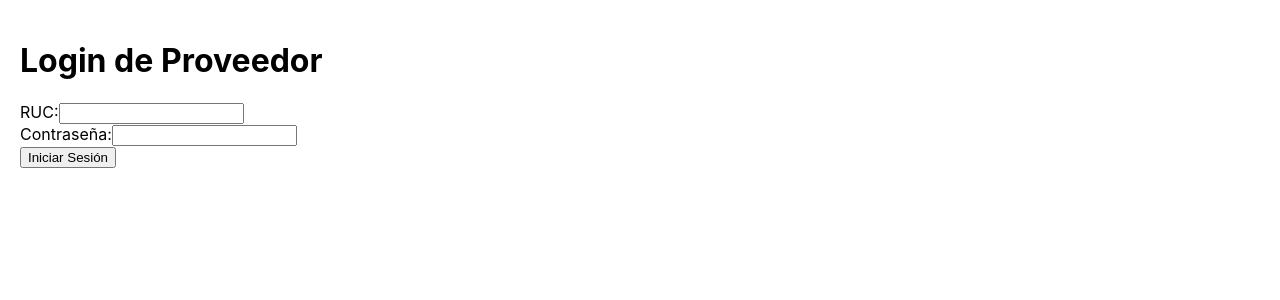
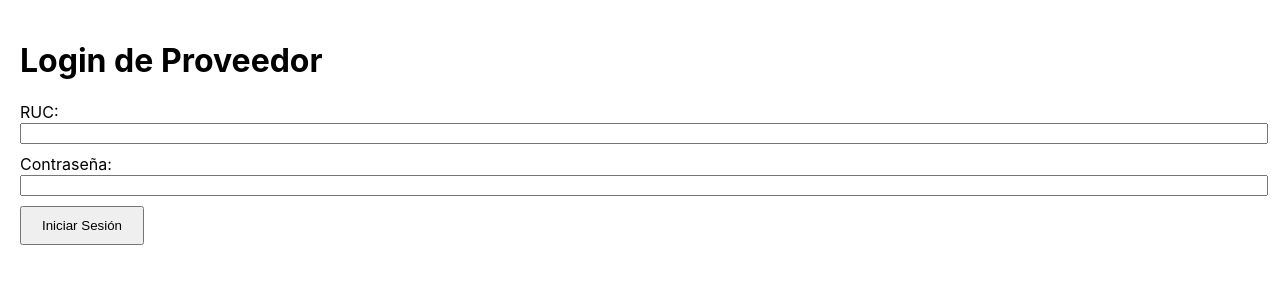
Before and after one commit to jlbv87/registro-proveedores-jlbv87, a React (Create React App) app in the folder frontend/: page /login in a window 1280 px wide. Shown: the top 300 px of the page. Built offline with nearby package versions, Linux system fonts and the light colour scheme.

Commit message:
LoginProveedor guarda RUC en localStorage

```diff
--- a/frontend/src/pages/FormularioProveedor.js
+++ b/frontend/src/pages/FormularioProveedor.js
@@ -3,7 +3,7 @@
 import React, { useState } from 'react';
 
 function FormularioProveedor() {
-  const [archivos, setArchivos] = useState([]);
+  const [archivos, setArchivos] = useState(null);
   const [mensaje, setMensaje] = useState('');
 
   const handleFileChange = (e) => {
@@ -11,8 +11,8 @@ function FormularioProveedor() {
   };
 
   const handleUpload = async () => {
-    if (!archivos.length) {
-      setMensaje('Por favor selecciona uno o más archivos PDF.');
+    if (!archivos || archivos.length === 0) {
+      alert('Por favor, selecciona al menos un archivo.');
       return;
     }
 
@@ -22,20 +22,20 @@ function FormularioProveedor() {
     }
 
     try {
-      const response = await fetch('https://registro-proveedores-backend.onrender.com/api/proveedores/upload', {
+      const ruc = localStorage.getItem('ruc'); // Asegúrate que esto se haya guardado al hacer login
+      const response = await fetch(`https://registro-proveedores-backend.onrender.com/api/proveedores/upload/${ruc}`, {
         method: 'POST',
         body: formData,
       });
 
       if (response.ok) {
         setMensaje('Archivos subidos exitosamente ✅');
-        setArchivos([]); // Limpia la selección
       } else {
         setMensaje('Error al subir los archivos ❌');
       }
     } catch (error) {
       console.error('Error al subir:', error);
-      setMensaje('Error de conexión ❌');
+      setMensaje('Error al subir los archivos ❌');
     }
   };
 
@@ -44,30 +44,22 @@ function FormularioProveedor() {
       <h1>Formulario de Documentos</h1>
       <p>Aquí cargarás todos los documentos requeridos como proveedor.</p>
 
-      <div>
+      <div style={{ marginBottom: '15px' }}>
         <label>Selecciona tus archivos PDF:</label>
         <input
           type="file"
-          accept=".pdf"
           multiple
+          accept="application/pdf"
           onChange={handleFileChange}
-          style={{ display: 'block', margin: '10px 0' }}
+          style={{ display: 'block', marginTop: '10px' }}
         />
       </div>
-
-      {archivos.length > 0 && (
-        <ul>
-          {Array.from(archivos).map((file, idx) => (
-            <li key={idx}>{file.name}</li>
-          ))}
-        </ul>
-      )}
 
       <button onClick={handleUpload} style={{ padding: '10px 20px' }}>
         Subir Archivos
       </button>
 
-      {mensaje && <p style={{ marginTop: '15px', fontWeight: 'bold' }}>{mensaje}</p>}
+      {mensaje && <p style={{ marginTop: '20px', color: mensaje.includes('✅') ? 'green' : 'red' }}>{mensaje}</p>}
     </div>
   );
 }
--- a/frontend/src/pages/LoginProveedor.js
+++ b/frontend/src/pages/LoginProveedor.js
@@ -1,3 +1,5 @@
+// frontend/src/pages/LoginProveedor.js
+
 import React, { useState } from 'react';
 
 function LoginProveedor() {
@@ -16,7 +18,8 @@ function LoginProveedor() {
       });
 
       if (response.ok) {
-        localStorage.setItem('authenticated', 'true'); // Marca como logueado
+        localStorage.setItem('authenticated', 'true');
+        localStorage.setItem('ruc', ruc); // 👈 Guardamos el RUC
         alert('Login exitoso ✅');
         window.location.href = '/formulario';
       } else {
@@ -34,13 +37,29 @@ function LoginProveedor() {
       <form onSubmit={handleSubmit}>
         <div>
           <label>RUC:</label>
-          <input type="text" value={ruc} onChange={(e) => setRuc(e.target.value)} required maxLength="11" />
+          <input
+            type="text"
+            value={ruc}
+            onChange={(e) => setRuc(e.target.value)}
+            required
+            maxLength="11"
+            style={{ width: '100%', marginBottom: '10px' }}
+          />
         </div>
         <div>
           <label>Contraseña:</label>
-          <input type="password" value={password} onChange={(e) => setPassword(e.target.value)} required minLength="6" />
+          <input
+            type="password"
+            value={password}
+            onChange={(e) => setPassword(e.target.value)}
+            required
+            minLength="6"
+            style={{ width: '100%', marginBottom: '10px' }}
+          />
         </div>
-        <button type="submit">Iniciar Sesión</button>
+        <button type="submit" style={{ padding: '10px 20px' }}>
+          Iniciar Sesión
+        </button>
       </form>
     </div>
   );
```
